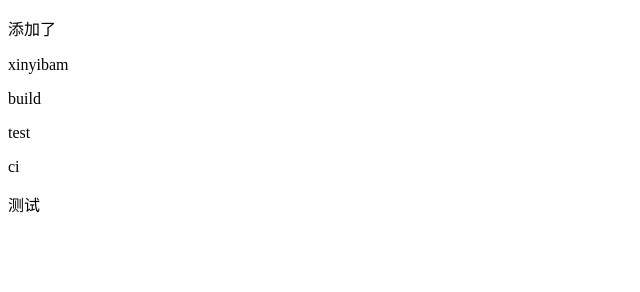
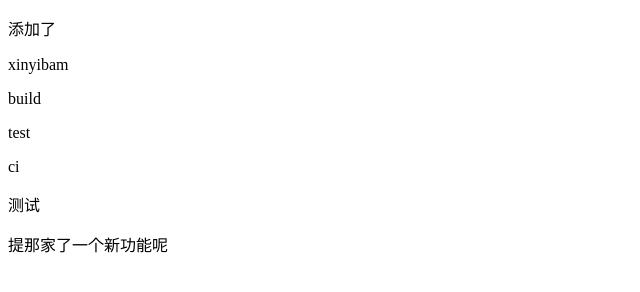
Before and after one commit to yelin2016/log3, a website: page src/index.html in a window 1280 px wide. Shown: the whole page, without its empty margins (0-640 px from the left). Drawn offline with Linux system fonts and the light colour scheme.

Commit message:
feat:新增了一个新功能
新增了一个新功能

```diff
--- a/src/index.html
+++ b/src/index.html
@@ -11,5 +11,6 @@
 <p>test</p>
 <p>ci</p>
 <p>测试</p>
+<p>提那家了一个新功能呢</p>
 </body>
 </html>
```
